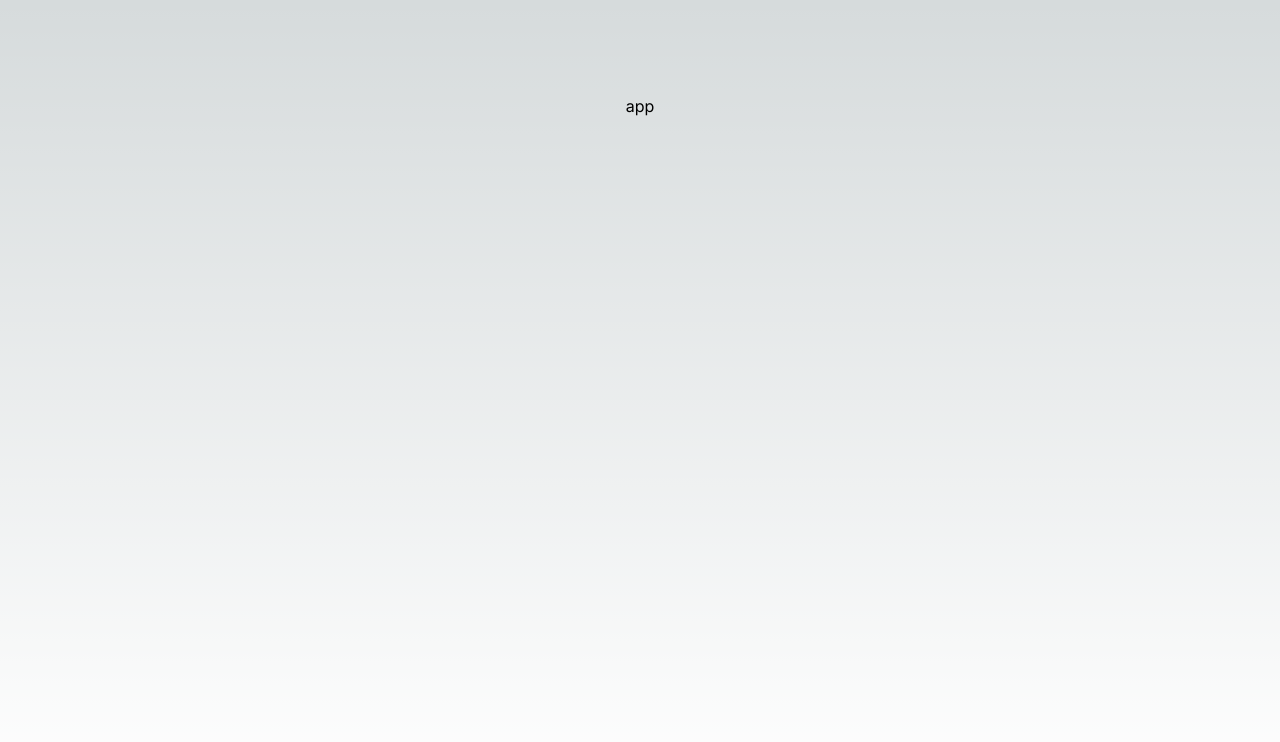
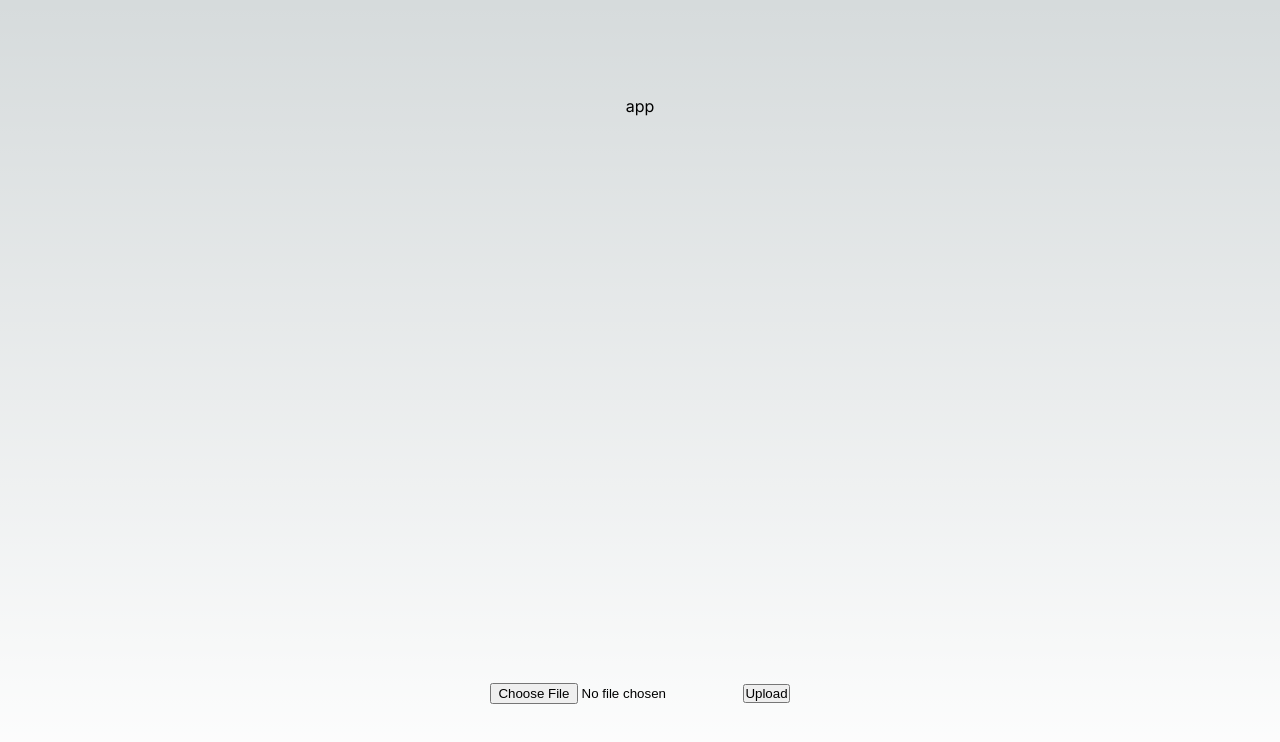
Before and after one commit to nerdbord/nerdbord-project-challenge-lyyq1is7, a Next.js app: page / in a window 1280 px wide. Shown: the top 742 px of the page. Built offline with nearby package versions, Linux system fonts and the light colour scheme.

Commit message:
feat: upload

```diff
--- a/package.json
+++ b/package.json
@@ -9,6 +9,7 @@
     "lint": "next lint"
   },
   "dependencies": {
+    "@supabase/auth-helpers-react": "^0.5.0",
     "@supabase/supabase-js": "^2.44.4",
     "next": "14.2.5",
     "react": "^18",
--- a/src/app/globals.css
+++ b/src/app/globals.css
@@ -100,6 +100,10 @@ a {
   text-decoration: none;
 }
 
+button {
+  cursor: pointer;
+}
+
 @media (prefers-color-scheme: dark) {
   html {
     color-scheme: dark;
--- a/src/app/page.tsx
+++ b/src/app/page.tsx
@@ -1,6 +1,12 @@
 import Image from "next/image";
 import styles from "./page.module.css";
+import UploadPhoto from "../components/UploadPhoto";
 
 export default function Home() {
-  return <main className={styles.main}>app</main>;
+  return (
+    <main className={styles.main}>
+      app
+      <UploadPhoto />
+    </main>
+  );
 }
--- /dev/null
+++ b/src/components/UploadPhoto.tsx
@@ -0,0 +1,36 @@
+"use client";
+import React, { useState } from "react";
+//import { supabase } from "../lib/supabaseClient";
+//import { useUser } from "@supabase/auth-helpers-react";
+
+type Props = {};
+
+const UploadPhoto = (props: Props) => {
+  //const user = useUser();
+
+  const [selectedFile, setSelectedFile] = useState<File | null>(null);
+
+  const handleFileChange = (e: React.ChangeEvent<HTMLInputElement>) => {
+    const file = e.target.files?.[0];
+    if (file) {
+      setSelectedFile(file);
+    }
+  };
+
+  const handleUpload = () => {
+    if (selectedFile) {
+      console.log("Uploading file:", selectedFile);
+    } else {
+      console.error("No file selected");
+    }
+  };
+
+  return (
+    <div>
+      <input type="file" onChange={handleFileChange} />
+      <button onClick={handleUpload}>Upload</button>
+    </div>
+  );
+};
+
+export default UploadPhoto;
```
Also changed, not shown: src/lib/supabaseClient.ts (+4 -4 lines), 1 other file (tests, documents, lock files or other folders).
